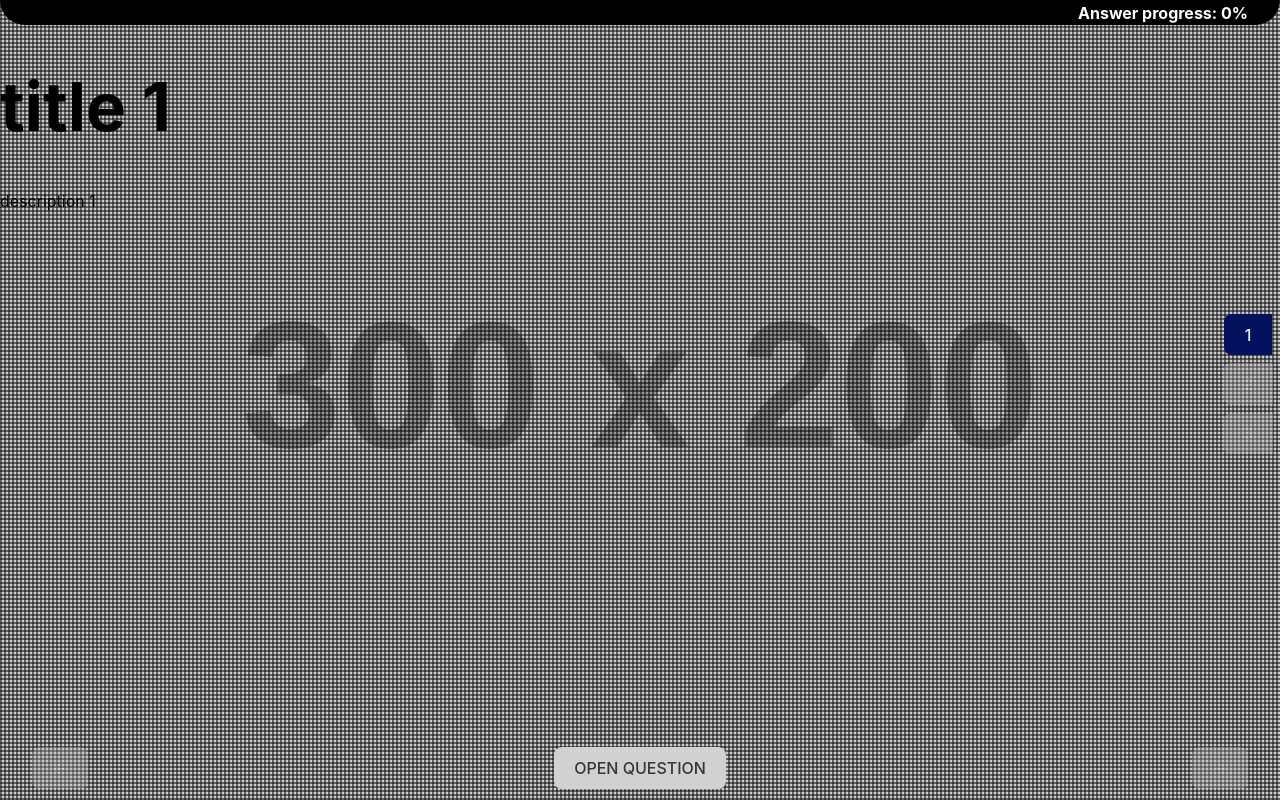
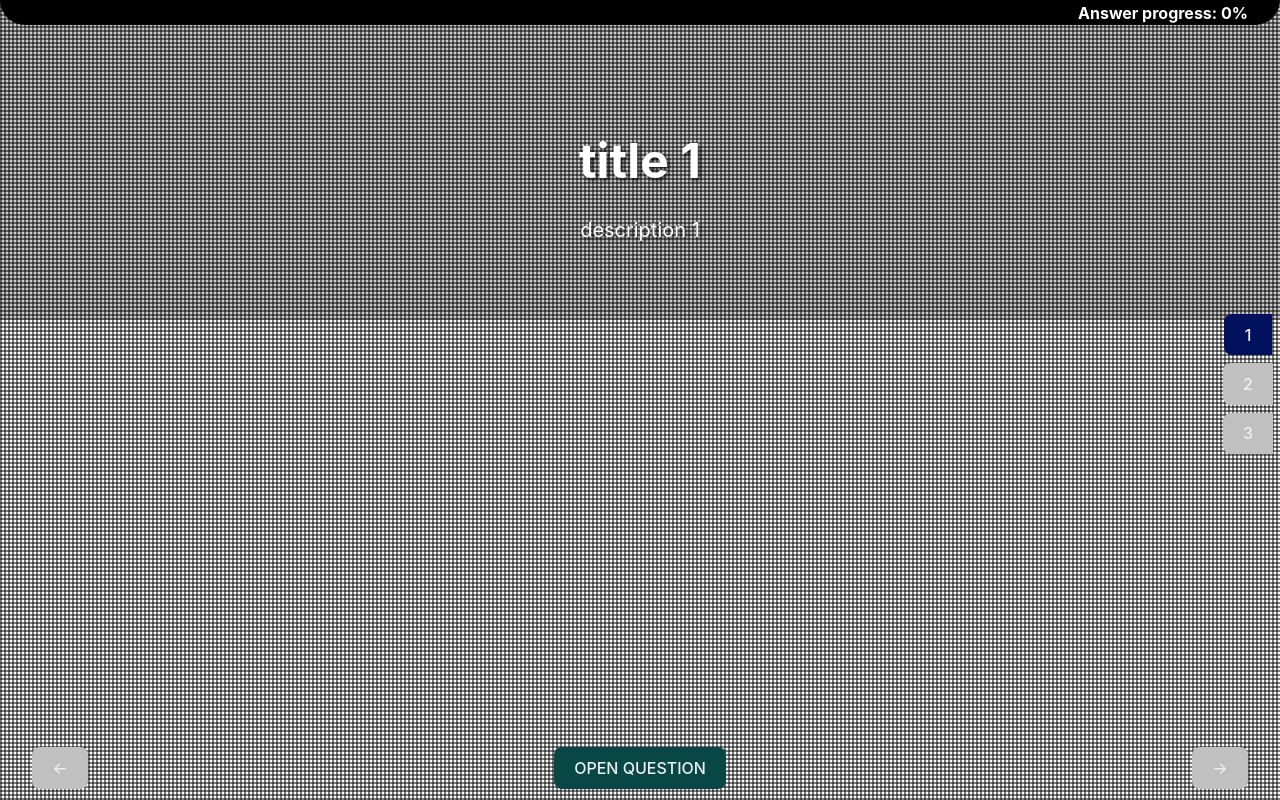
Before and after one commit to maronfranc/quiz-engine, a React (Vite) app: page / in a window 1280 px wide. Built offline with nearby package versions, Linux system fonts and the light colour scheme.

Commit message:
[component] add parallax component.

```diff
--- a/src/App.tsx
+++ b/src/App.tsx
@@ -4,6 +4,7 @@ import data from "../data/quiz-data.json";
 import { Quiz } from './Quiz.interface';
 import QuizModal from './components/QuizModal';
 import AnswerPath, { QuestionAnswer } from './components/AnswerPath';
+import Parallax from './components/Parallax';
 const quiz = data as Quiz;
 
 interface QuizFormState {
@@ -16,19 +17,6 @@ function App() {
   const [currentIndex, setCurrentIndex] = useState(0);
   const [isModalOpen, setIsModalOpen] = useState(false);
   const [questionAnswers, setQuestionAnswers] = useState<QuestionAnswer[]>([]);
-
-  useEffect(() => {
-    /** @see https://stackoverflow.com/a/66547345 */
-    if (document && quiz.imageUrl) {
-      document.body.style.background = `url(${quiz.imageUrl}) no-repeat center center`;
-      document.body.style.backgroundSize = "cover";
-      document.body.style.backgroundAttachment = "fixed";
-    }
-
-    return () => {
-      document.body.style.background = "";
-    }
-  }, []);
 
   function handleSubmit(formData: QuizFormState) {
     const question = quiz.questions[currentIndex];
@@ -59,37 +47,41 @@ function App() {
     setIsModalOpen(false);
   }
 
+  const isFinished = questionAnswers.length === quiz.questions.length;
+  const isNotAvailableYet = currentIndex >= questionAnswers.length;
+  const isLastQuestion = currentIndex === quiz.questions.length - 1;
+  const isAlreadyAnswered = currentIndex < questionAnswers.length;
+
   return (
     <div className="grid">
-      <div className="background-tube-tv-effect"></div>
-
       <header>
         <ProgressBar
           value={questionAnswers.length}
           total={quiz.questions.length}
           label="Answer progress" />
+        <Parallax
+          title={quiz.title}
+          paragraph={quiz.description}
+          backgroundImage={quiz.imageUrl} />
       </header>
 
       <main>
-        <h1> {quiz.title} </h1>
-        <p> {quiz.description} </p>
         <AnswerPath questionAnswers={questionAnswers} />
       </main>
 
       <aside>
         {quiz.questions.map((_, index) => {
-          const current = index === currentIndex ? "accent" : "";
-          const answered = index < questionAnswers.length ? "success" : "";
-          const isDisabled = index > questionAnswers.length;
+          const isNotReadyYet = index > questionAnswers.length;
+          const current = index === currentIndex && "accent";
+          const answered = index < questionAnswers.length && "success";
           return <button
-            disabled={isDisabled}
+            disabled={isNotReadyYet}
             className={`btn-sidebar ${current || answered}`}
             key={index}
             onClick={() => goToTab(index)}>
             {index + 1}
-
             <span className="sr-only">
-              {!isDisabled
+              {!isNotReadyYet
                 ? `Open question number: ${index + 1}.`
                 : `Question number ${index + 1} is diabled. Complete previous questions.`}
             </span>
@@ -104,25 +96,26 @@ function App() {
           &larr;
         </button>
 
-        <button onClick={() => setIsModalOpen(true)}>
-          Open question
+        <button
+          disabled={isFinished}
+          onClick={() => setIsModalOpen(true)}>
+          {!isFinished
+            ? "Open question"
+            : "You answered all questions"}
         </button>
 
         <button
-          disabled={
-            currentIndex >= questionAnswers.length ||
-            currentIndex === quiz.questions.length - 1}
+          disabled={isNotAvailableYet || isLastQuestion}
           onClick={() => goToNext()}>
           &rarr;
         </button>
-
       </footer>
 
       <QuizModal
         handleSubmitData={handleSubmit}
         isOpen={isModalOpen}
         quizQuestion={quiz.questions[currentIndex]}
-        isAlreadyAnswered={currentIndex < questionAnswers.length}
+        isAlreadyAnswered={isAlreadyAnswered}
         handleClose={handleModalClose} />
     </div>
   );
--- /dev/null
+++ b/src/components/Parallax.tsx
@@ -0,0 +1,22 @@
+interface Props {
+  title: string;
+  paragraph: string;
+  backgroundImage: string;
+}
+
+function Parallax({ title, paragraph, backgroundImage }: Props) {
+  return (
+    <div
+      className="parallax-section "
+      style={{ backgroundImage: `url(${backgroundImage})` }}>
+      <div className="background-tube-tv-effect"> </div>
+
+      <div className="content">
+        <h1 className="readable-text">{title}</h1>
+        <p className="readable-text">{paragraph}</p>
+      </div>
+    </div>
+  );
+}
+
+export default Parallax;
--- a/src/index.css
+++ b/src/index.css
@@ -10,14 +10,10 @@
     -webkit-font-smoothing: antialiased;
     -moz-osx-font-smoothing: grayscale;
 
-    --tube-tv-effect-space: 2px;
-
     --sidebar-width: 64px;
     --bottom-bar-height: 32px;
     --progress-bar-height: 25px;
-
     --progress-bar-radius: 50px;
-
     --border-radius: 8px;
 
     --space-1: 4px;
@@ -129,18 +125,49 @@ h1 {
     margin: var(--space-2) 0;
 }
 
-/* ===== ===== Image background ===== ===== */
-body {
-    margin: 0;
-    padding: 0;
-    height: 100%;
-    min-height: 100vh;
+.readable-text {
+    text-shadow: 2px 2px 4px rgba(0, 0, 0, 0.8);
+    color: var(--color-text);
+    font-size: var(--font-size-3);
+    line-height: 1.4;
+    padding: var(--space-2);
+}
+
+/* ===== ===== Parallax ===== ===== */
+.parallax-section {
     position: relative;
-    overflow: auto;
+    background-attachment: fixed;
+    background-size: cover;
+    background-position: center;
+    min-height: 40vh;
+    display: flex;
+    align-items: center;
+    justify-content: center;
+    text-align: center;
+    overflow: hidden;
+    color: var(--color-text);
     z-index: -99;
 }
 
+.parallax-section .content {
+    max-width: 90%;
+    margin-top: calc(var(--progress-bar-height) + var(--space-4));
+}
+
+.parallax-section h1 {
+    margin: 0;
+    font-size: 3rem;
+    line-height: 1.2;
+}
+
+.parallax-section p {
+    margin: 10px 0 0;
+    font-size: 1.25rem;
+    line-height: 1.5;
+}
+
 .background-tube-tv-effect {
+    --tube-tv-effect-space: 2px;
     position: fixed;
     top: 0;
     left: 0;
@@ -161,6 +188,48 @@ body {
             transparent var(--tube-tv-effect-space),
             transparent calc(2 * var(--tube-tv-effect-space)));
 }
+
+/* ===== ===== ===== Grid ===== ===== ===== */
+.grid {
+    height: 100%;
+    width: 100%;
+    display: flex;
+    flex-direction: column;
+}
+
+.grid main {
+    margin: var(--progress-bar-height) var(--sidebar-width) 0 0;
+    padding-bottom: calc(var(--bottom-bar-height) + var(--space-4));
+    width: 100%;
+    height: 100%;
+}
+
+.grid aside {
+    position: fixed;
+    right: 0;
+    top: 0;
+    bottom: var(--bottom-bar-height);
+    display: flex;
+    align-items: center;
+    flex-direction: column;
+    justify-content: center;
+    width: var(--sidebar-width);
+}
+
+.grid footer {
+    position: fixed;
+    bottom: 0;
+    left: 0;
+    right: 0;
+    display: flex;
+    justify-content: space-between;
+    align-items: center;
+    background-color: transparent;
+    max-height: var(--bottom-bar-height);
+    padding: var(--space-3) var(--space-4);
+}
+
+
 
 /* ===== ===== Color ===== ===== */
 .primary {
@@ -191,11 +260,11 @@ button {
     font-family: inherit;
     cursor: pointer;
     transition: border-color 0.25s;
-    background-color: var(--color-bg);
-    color: var(--color-background-text);
     font-size: var(--font-size-1);
     border-radius: var(--border-radius);
     text-transform: uppercase;
+    background-color: var(--color-secondary-bg);
+    color: var(--color-secondary-text);
 }
 
 button:hover {
@@ -210,11 +279,7 @@ button:focus-visible {
 button:disabled {
     background-color: var(--color-disabled);
     color: var(--color-disabled-text);
-}
-
-button:disabled {
     cursor: not-allowed;
-    opacity: 0.3;
 }
 
 button.primary:hover {
@@ -235,47 +300,6 @@ button.warning:hover {
 
 button.danger:hover {
     background-color: var(--color-danger-bg-hover);
-}
-
-/* ===== ===== ===== Grid ===== ===== ===== */
-.grid {
-    height: 100%;
-    width: 100%;
-    display: flex;
-    flex-direction: column;
-}
-
-.grid main {
-    margin: var(--progress-bar-height) var(--sidebar-width) 0 0;
-    padding-bottom: var(--bottom-bar-height);
-    width: 100%;
-    height: 100%;
-}
-
-.grid aside {
-    position: fixed;
-    right: 0;
-    top: 0;
-    bottom: var(--bottom-bar-height);
-    display: flex;
-    align-items: center;
-    flex-direction: column;
-    justify-content: center;
-    width: var(--sidebar-width);
-}
-
-.grid footer {
-    position: fixed;
-    bottom: 0;
-    left: 0;
-    right: 0;
-    display: flex;
-    justify-content: space-between;
-    align-items: center;
-    background-color: transparent;
-    padding: var(--space-3) var(--space-4);
-    /* margin-right: var(--sidebar-width); */
-    max-height: var(--bottom-bar-height);
 }
 
 /* ===== ===== ===== ProgressBar ===== ===== ===== */
```
